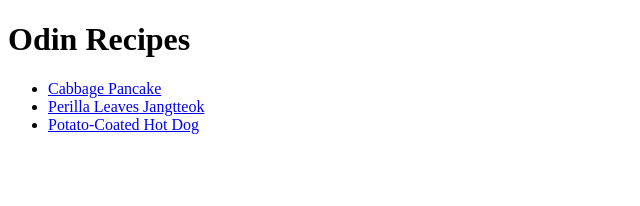
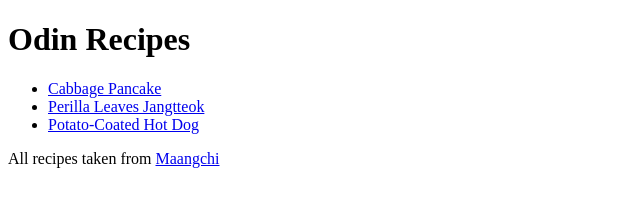
Before and after one commit to yoonie-dev/odin-recipes, a plain HTML site: page index.html in a window 1280 px wide. Shown: the whole page, without its empty margins (0-640 px from the left). Drawn offline with Linux system fonts and the light colour scheme.

Commit message:
Add credit link to homepage

```diff
--- a/index.html
+++ b/index.html
@@ -12,5 +12,6 @@
         <li><a href="recipes/perilla-leaves-jangtteok.html">Perilla Leaves Jangtteok</a></li>
         <li><a href="recipes/potato-coated-hotdog.html">Potato-Coated Hot Dog</a></li>
     </ul>
+    <p>All recipes taken from <a href="https://www.maangchi.com/">Maangchi</a></p>
 </body>
 </html>
```
